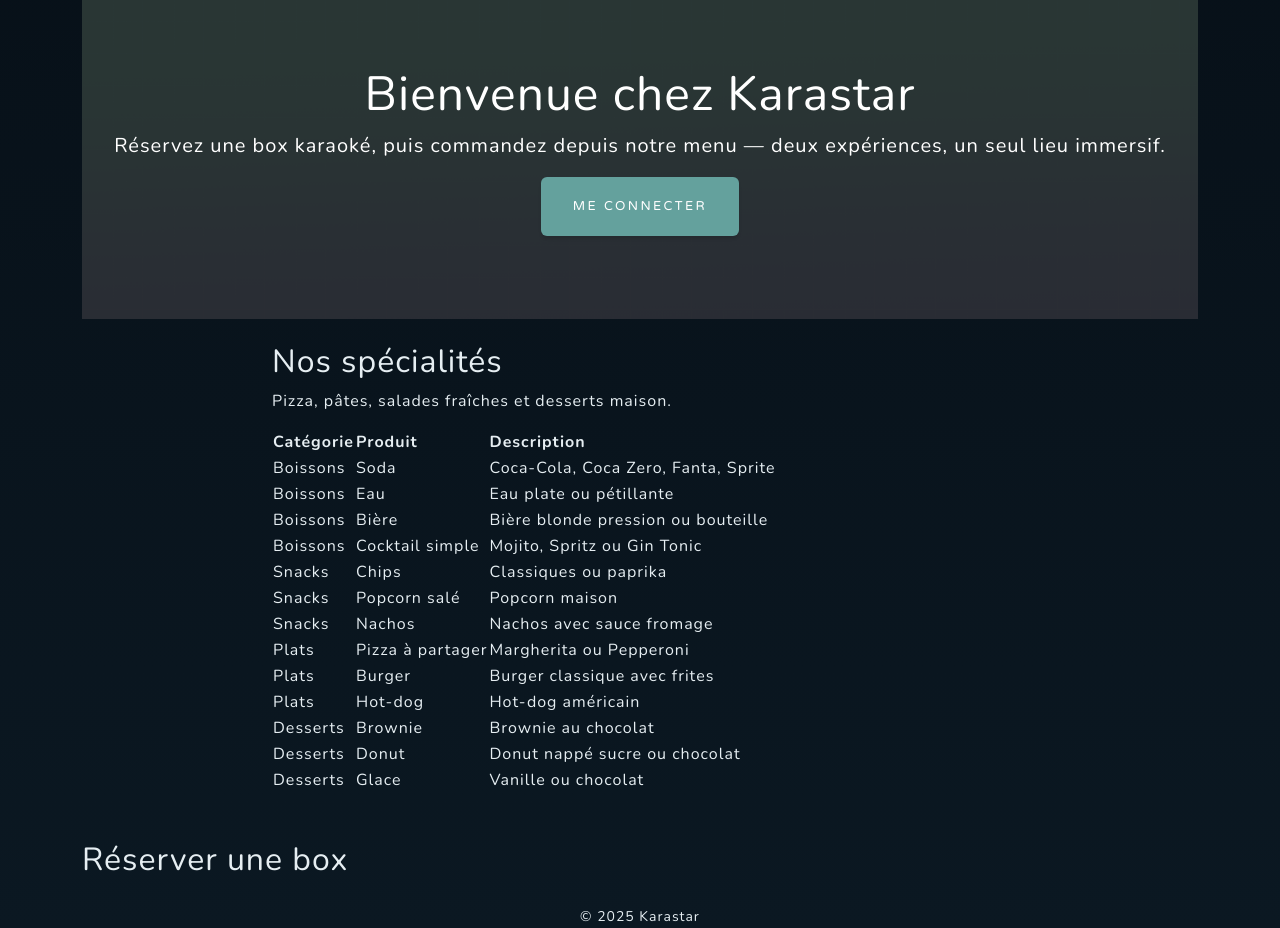
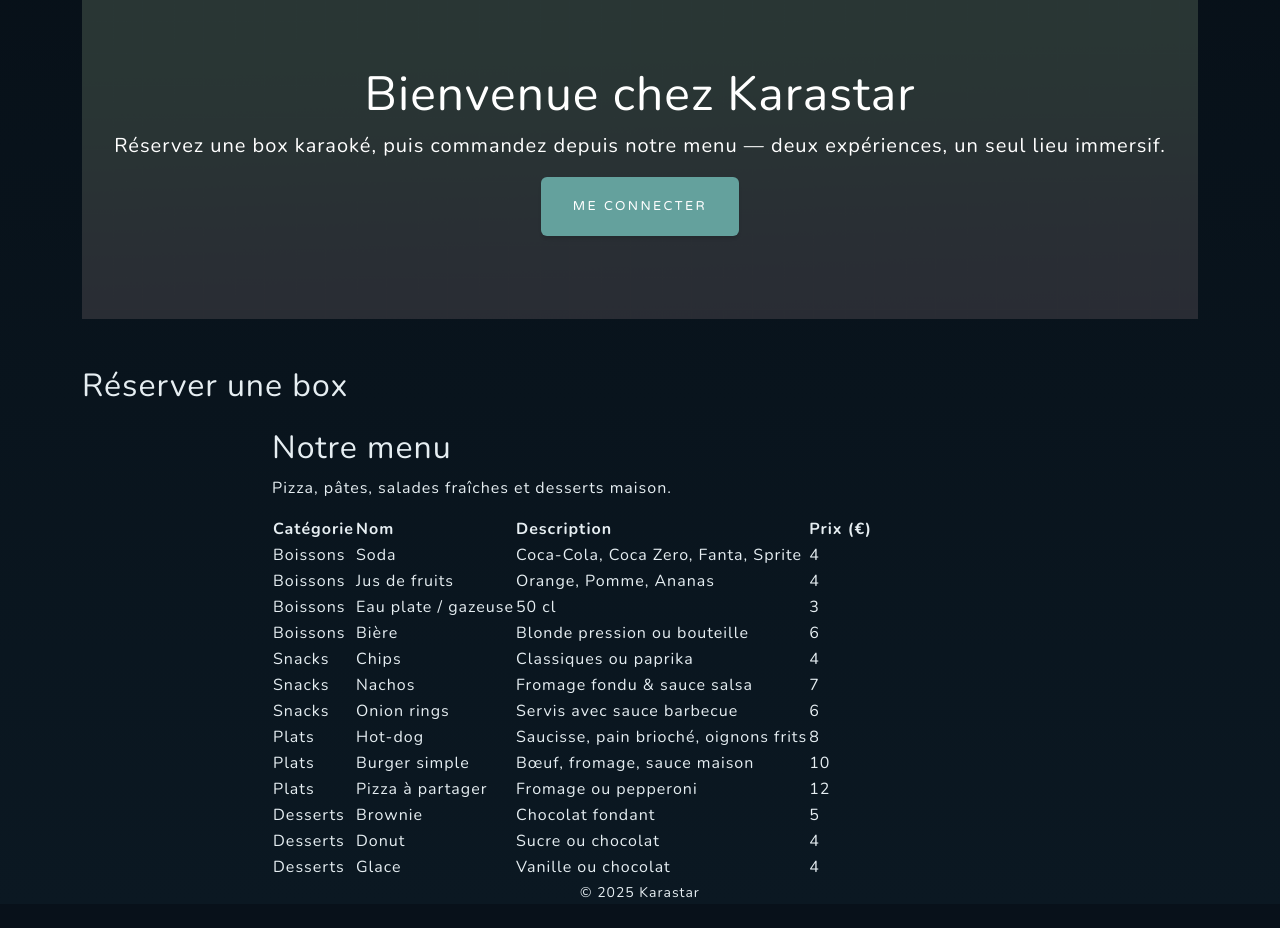
Before and after one commit to manahak/projet_karaoke, a Flask app: page / in a window 1280 px wide. Shown: the part 105-1033 px from the top of the page. After the commit the page ends 1003 px from the top, so only its background shows below. Run offline with Flask 3, Linux system fonts and the light colour scheme; data that the repository does not hold is empty; some libraries are stand-ins or nearby versions.

Commit message:
correctif

```diff
--- a/templates/index.html
+++ b/templates/index.html
@@ -22,96 +22,6 @@
                 {% endif %}
             </p>
         </div>
-    </div>
-</div>
-
-<div class="row">
-    <div class="col-md-8 offset-md-2">
-        <h2>Nos spécialités</h2>
-        <p>Pizza, pâtes, salades fraîches et desserts maison.</p>
-        <table>
-            <thead>
-                <tr>
-                <th>Catégorie</th>
-                <th>Produit</th>
-                <th>Description</th>
-                </tr>
-            </thead>
-            <tbody>
-                <tr>
-                    <td>Boissons</td>
-                    <td>Soda</td>
-                    <td>Coca-Cola, Coca Zero, Fanta, Sprite</td>
-                    </tr>
-                    <tr>
-                    <td>Boissons</td>
-                    <td>Eau</td>
-                    <td>Eau plate ou pétillante</td>
-                    </tr>
-                    <tr>
-                    <td>Boissons</td>
-                    <td>Bière</td>
-                    <td>Bière blonde pression ou bouteille</td>
-                    </tr>
-                    <tr>
-                    <td>Boissons</td>
-                    <td>Cocktail simple</td>
-                    <td>Mojito, Spritz ou Gin Tonic</td>
-                    </tr>
-
-                    <tr>
-                    <td>Snacks</td>
-                    <td>Chips</td>
-                    <td>Classiques ou paprika</td>
-                    </tr>
-                    <tr>
-                    <td>Snacks</td>
-                    <td>Popcorn salé</td>
-                    <td>Popcorn maison</td>
-                    </tr>
-                    <tr>
-                    <td>Snacks</td>
-                    <td>Nachos</td>
-                    <td>Nachos avec sauce fromage</td>
-                    </tr>
-
-                    <tr>
-                    <td>Plats</td>
-                    <td>Pizza à partager</td>
-                    <td>Margherita ou Pepperoni</td>
-                    </tr>
-                    <tr>
-                    <td>Plats</td>
-                    <td>Burger</td>
-                    <td>Burger classique avec frites</td>
-                    </tr>
-                    <tr>
-                    <td>Plats</td>
-                    <td>Hot-dog</td>
-                    <td>Hot-dog américain</td>
-                    </tr>
-
-                    <tr>
-                    <td>Desserts</td>
-                    <td>Brownie</td>
-                    <td>Brownie au chocolat</td>
-                    </tr>
-                    <tr>
-                    <td>Desserts</td>
-                    <td>Donut</td>
-                    <td>Donut nappé sucre ou chocolat</td>
-                    </tr>
-                    <tr>
-                    <td>Desserts</td>
-                    <td>Glace</td>
-                    <td>Vanille ou chocolat</td>
-                    </tr>
-
-            </tbody>
-        </table>
-
-
-
     </div>
 </div>
 
@@ -162,6 +72,110 @@
         {% endfor %}
     </div>
 </section>
+
+<div class="row">
+    <div class="col-md-8 offset-md-2">
+        <h2>Notre menu</h2>
+        <p>Pizza, pâtes, salades fraîches et desserts maison.</p>
+        <table>
+            <thead>
+                <tr>
+                <th>Catégorie</th>
+                <th>Nom</th>
+                <th>Description</th>
+                <th>Prix (€)</th>
+                </tr>
+            </thead>
+            <tbody>
+                <!-- Boissons -->
+                <tr>
+                <td>Boissons</td>
+                <td>Soda</td>
+                <td>Coca-Cola, Coca Zero, Fanta, Sprite</td>
+                <td>4</td>
+                </tr>
+                <tr>
+                <td>Boissons</td>
+                <td>Jus de fruits</td>
+                <td>Orange, Pomme, Ananas</td>
+                <td>4</td>
+                </tr>
+                <tr>
+                <td>Boissons</td>
+                <td>Eau plate / gazeuse</td>
+                <td>50 cl</td>
+                <td>3</td>
+                </tr>
+                <tr>
+                <td>Boissons</td>
+                <td>Bière</td>
+                <td>Blonde pression ou bouteille</td>
+                <td>6</td>
+                </tr>
+
+                <!-- Snacks -->
+                <tr>
+                <td>Snacks</td>
+                <td>Chips</td>
+                <td>Classiques ou paprika</td>
+                <td>4</td>
+                </tr>
+                <tr>
+                <td>Snacks</td>
+                <td>Nachos</td>
+                <td>Fromage fondu & sauce salsa</td>
+                <td>7</td>
+                </tr>
+                <tr>
+                <td>Snacks</td>
+                <td>Onion rings</td>
+                <td>Servis avec sauce barbecue</td>
+                <td>6</td>
+                </tr>
+
+                <!-- Plats -->
+                <tr>
+                <td>Plats</td>
+                <td>Hot-dog</td>
+                <td>Saucisse, pain brioché, oignons frits</td>
+                <td>8</td>
+                </tr>
+                <tr>
+                <td>Plats</td>
+                <td>Burger simple</td>
+                <td>Bœuf, fromage, sauce maison</td>
+                <td>10</td>
+                </tr>
+                <tr>
+                <td>Plats</td>
+                <td>Pizza à partager</td>
+                <td>Fromage ou pepperoni</td>
+                <td>12</td>
+                </tr>
+
+                <!-- Desserts -->
+                <tr>
+                <td>Desserts</td>
+                <td>Brownie</td>
+                <td>Chocolat fondant</td>
+                <td>5</td>
+                </tr>
+                <tr>
+                <td>Desserts</td>
+                <td>Donut</td>
+                <td>Sucre ou chocolat</td>
+                <td>4</td>
+                </tr>
+                <tr>
+                <td>Desserts</td>
+                <td>Glace</td>
+                <td>Vanille ou chocolat</td>
+                <td>4</td>
+                </tr>
+            </tbody>
+        </table>
+    </div>
+</div>
 {% endblock %}
 
 {% block scripts %}
```
